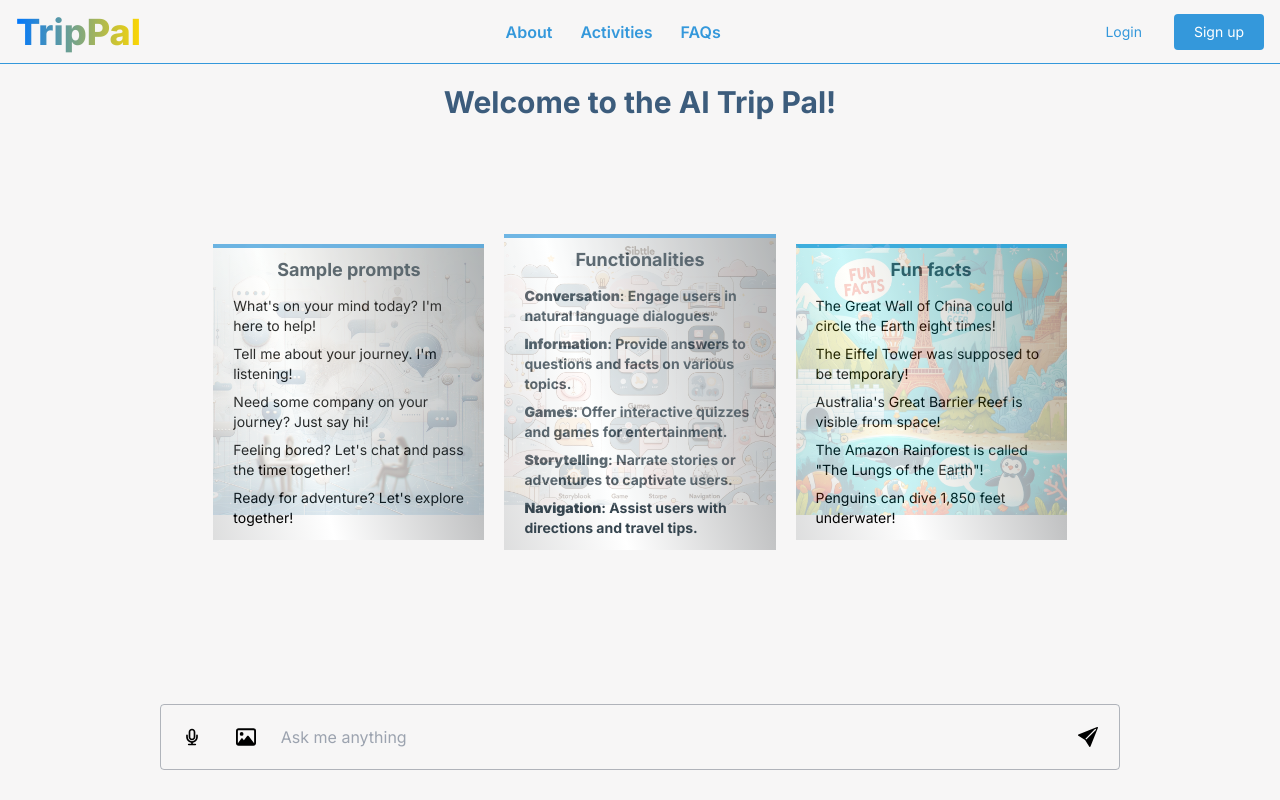
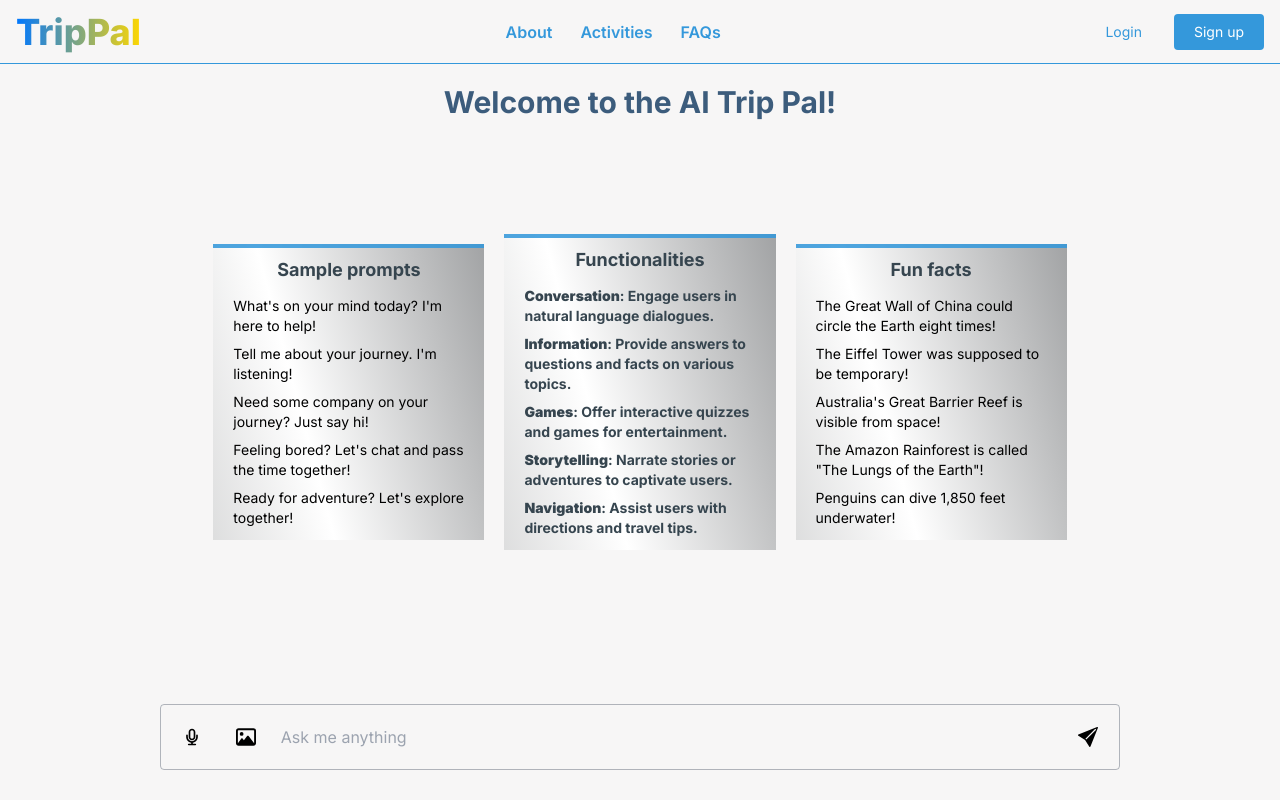
Before and after one commit to Ollah16/tripbuddy, a Next.js app: page / in a window 1280 px wide. Built offline with nearby package versions, Linux system fonts and the light colour scheme.

Commit message:
options -pending

```diff
--- a/src/app/(chatcomp)/chat.module.css
+++ b/src/app/(chatcomp)/chat.module.css
@@ -30,5 +30,5 @@
 }
 
 .conversation_box {
-    height: calc(100vh - 19rem);
+    min-height: calc(100vh - 19rem);
 }
--- a/src/app/(chatcomp)/xteristics.js
+++ b/src/app/(chatcomp)/xteristics.js
@@ -7,21 +7,20 @@ const XteristicsComp = ({ title, value }) => {
     const { historyToggle } = useAppStore()
 
     return (
-        <ul className={`relative overflow-hidden before:inline-block before:h-1 h-max ${styles.functionality_gradient} before:content-[''] before:bg-[#3498dbde] flex flex-col ${historyToggle ? 'md:w-auto lg:w-[33.3%]' : 'lg:w-[33.3%] md:w-auto'} text-[#36454F] pb-2`}>
+        <ul className={`relative overflow-hidden before:inline-block before:h-1 h-auto ${styles.functionality_gradient} before:content-[''] before:bg-[#3498dbde] flex flex-col ${historyToggle ? 'md:w-auto lg:w-[33.3%]' : 'lg:w-[33.3%] md:w-auto'} text-[#36454F] pb-2`}>
             <li className="mx-auto font-bold md:text-lg text-md py-2">{title.charAt(0).toUpperCase() + title.slice(1)}</li>
             {value.map((func, index) => (
 
 
                 func.title ?
-                    <li key={index} className={`px-5 my-1 md:text-sm text-xs text-wrap text-start font-bold`}>
+                    <li key={index} className={`px-5 my-1 lg:text-sm  text-xs text-wrap text-start font-bold`}>
                         <span> <b>{func.title}</b>: {func.description}</span>
                     </li>
                     :
-                    <li className="px-5 my-1 md:text-sm text-xs text-black" key={index}>{func}</li>
+                    <li className="px-5 my-1 lg:text-sm text-xs text-black" key={index}>{func}</li>
 
 
             ))}
-            <Image width={500} height={500} alt="/" priority src={`/${title.split(' ').join('')}.webp`} className="absolute opacity-20" />
         </ul >
     )
 }
--- a/src/app/(historycomp)/historydisplay.js
+++ b/src/app/(historycomp)/historydisplay.js
@@ -33,14 +33,13 @@ const HistoryDisplay = ({
                                 onKeyUp={handleInputChange}
                                 className="bg-transparent border-2 border-white rounded focus:outline-none px-2 caret-white" />}
                         <button onClick={() => handleMore(conv.convId, hist.historyId)}
-                            onMouseLeave={() => handleMouseLeave()}
                             className={`h-fit optionBtn`}><SlOptions /></button>
 
-                        <OptionComp
+                        {/* <OptionComp
                             convId={conv.convId}
                             historyId={hist.historyId}
                             isOption={conv.isOption}
-                        />
+                        /> */}
                     </li>)
                 }
                 )
--- a/src/app/(historycomp)/optioncomp.js
+++ b/src/app/(historycomp)/optioncomp.js
@@ -56,7 +56,7 @@ const OptionComp = ({ convId, historyId, isOption }) => {
 
 
     return (
-        <span ref={optionRef} className={`${isOption ? 'flex' : 'hidden'} flex-col gap-1 py-2 px-3 absolute right-[-100px] bottom-[-120px] bg-black z-50 rounded`}>
+        <span ref={optionRef} className={`${isOption ? 'flex' : 'hidden'} optionsComp flex-col gap-1 py-2 px-3 absolute right-[-100px] bottom-[-120px] bg-black z-50 rounded`}>
             {options.map((opt, index) => (
                 <button key={index} onClick={() => handleOptionEvents(opt.func, convId, historyId)}
                     className={`flex w-32 gap-1 items-center transition-border ease-in-out duration-200 border border-black rounded hover:bg-white/5 hover:border-white px-2 py-1 text-sm ${opt.color && opt.color}`}><span>{opt.icon}</span><span>{opt.func}</span></button>
--- a/src/app/globals.css
+++ b/src/app/globals.css
@@ -42,10 +42,10 @@ body {
   }
 
   .history .optionBtn {
-    display: none;
+    opacity: 0;
   }
 
   .history:hover .optionBtn {
-    display: block;
+    opacity: 1;
   }
 }
```
